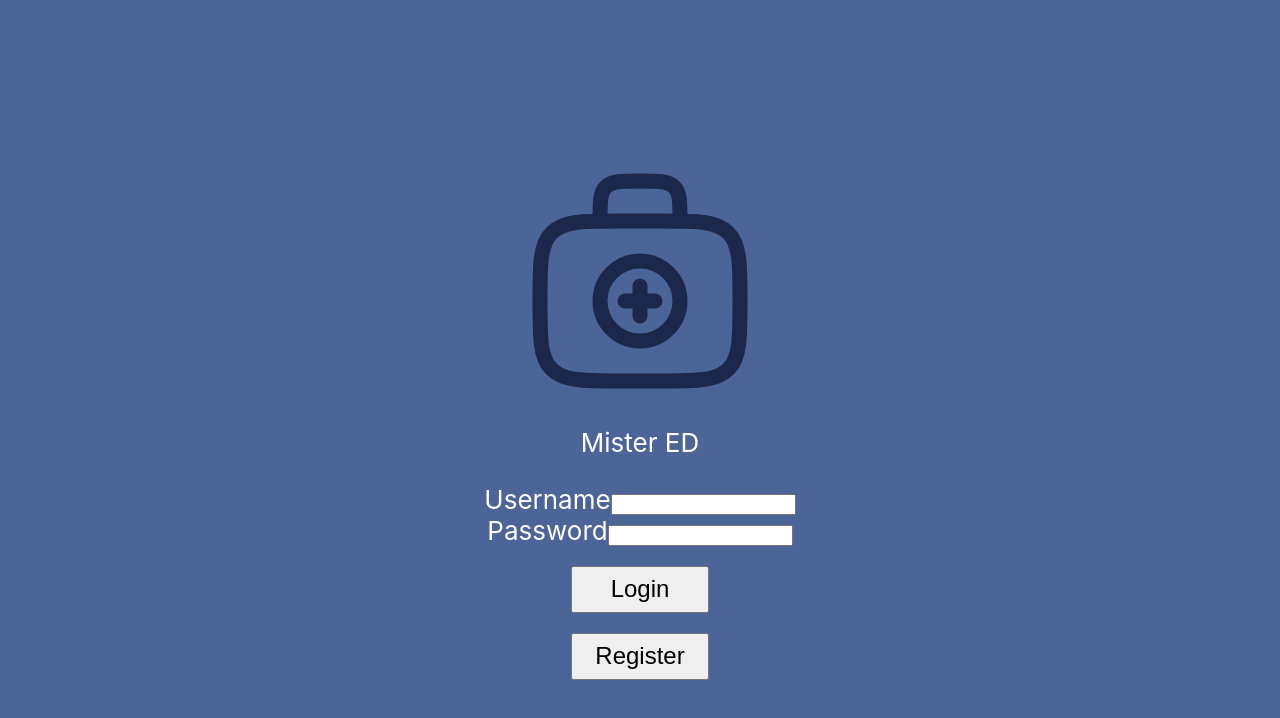
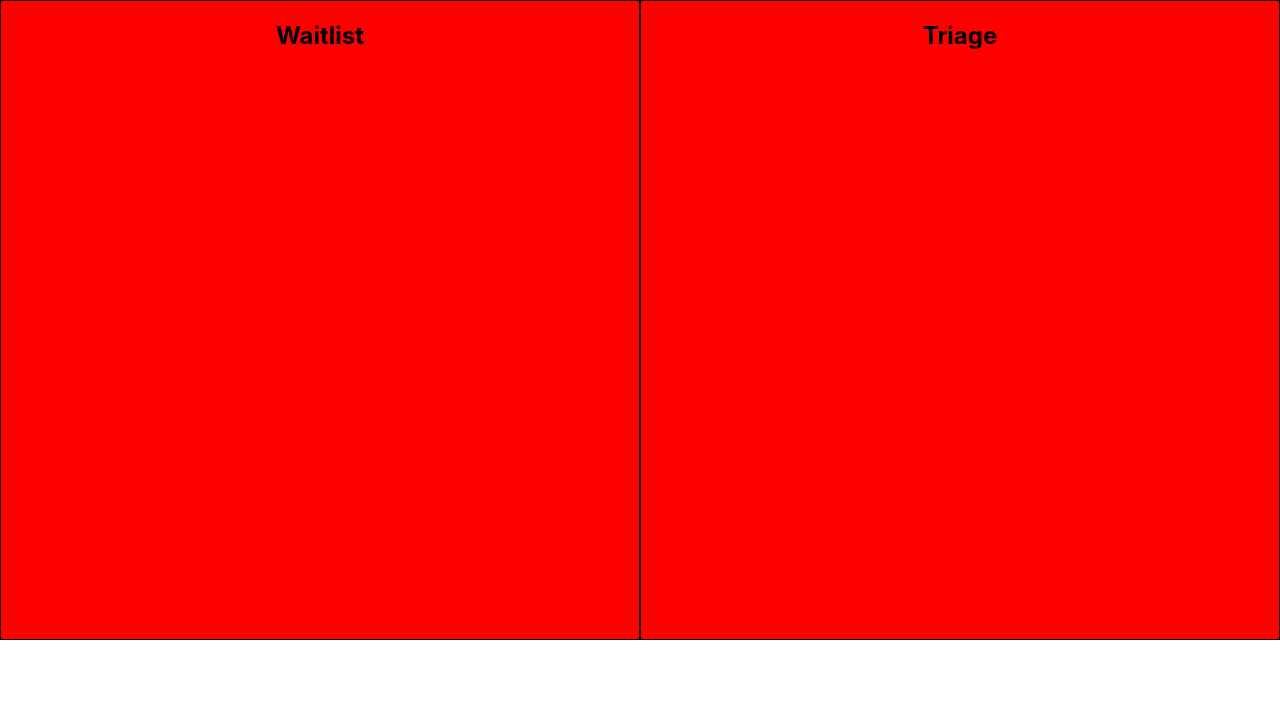
Before and after one commit to uvic-teach/project-m1-team1, a React (Create React App) app in the folder frontend/: page / in a window 1280 px wide. Shown: the top 718 px of the page. Built offline with nearby package versions, Linux system fonts and the light colour scheme.

Commit message:
fix homepage css

```diff
--- a/frontend/src/App.js
+++ b/frontend/src/App.js
@@ -1,11 +1,12 @@
 import './App.css';
 import Login from './components/login/login';
+import Homepage from './components/homepage/homepage'
 
 
 function App() {
   return (
     <div className="App">
-      <Login />
+      <Homepage />
     </div>
   );
 }
--- a/frontend/src/components/homepage/homepage.js
+++ b/frontend/src/components/homepage/homepage.js
@@ -8,10 +8,10 @@ function Homepage() {
     { id: 2, feature: "Triage" },
   ];
 
-  return <div className="square-list">
-    <Item feature ={items[0].feature }> </Item>
-    <Item feature ={items[1].feature }> </Item>
-  </div>;
+  return <div class="wrap">
+    <div class="board"><Item feature ={items[0].feature }> </Item></div>
+    <div class="board"><Item feature ={items[1].feature }> </Item></div>
+  </div>
 }
 
 export default Homepage;
--- a/frontend/src/components/homepage/items.css
+++ b/frontend/src/components/homepage/items.css
@@ -1,14 +1,11 @@
-.rectangle {
-    display: inline-block;
-    width: 100px;
-    height: 100px;
-    background: black;
-  }
+.board {
+  position: relative;
+  background: red;
+  flex:1;
+  aspect-ratio:1/1;
+  border: 1px solid black;
+}
 
-
-  .square {
-    width: 50px;
-    height: 50px;
-    background-color: #0074d9;
-    margin: 10px; /* Adjust margin as needed */
-  }
+.wrap {
+  display: flex;
+}
```
